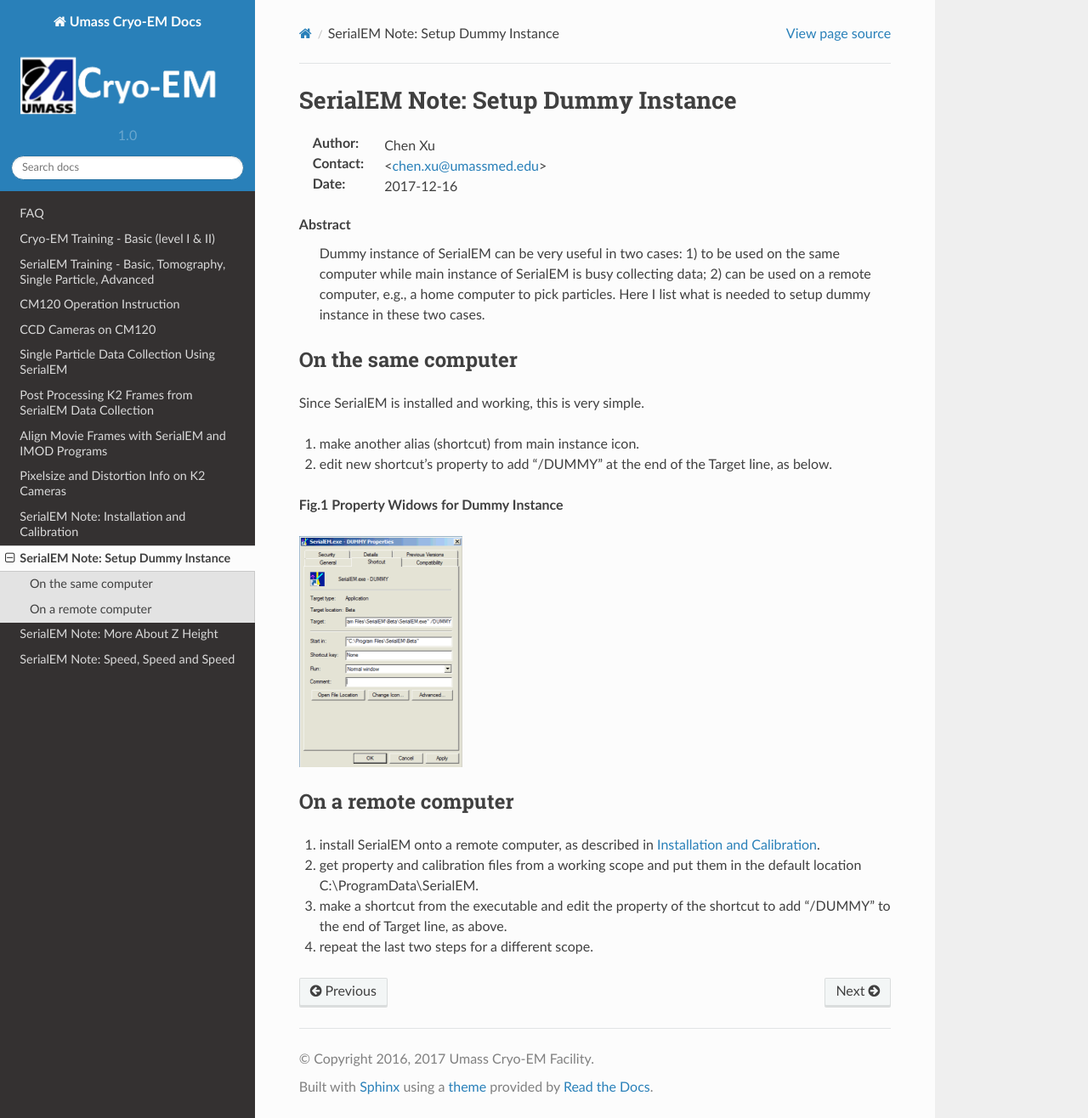
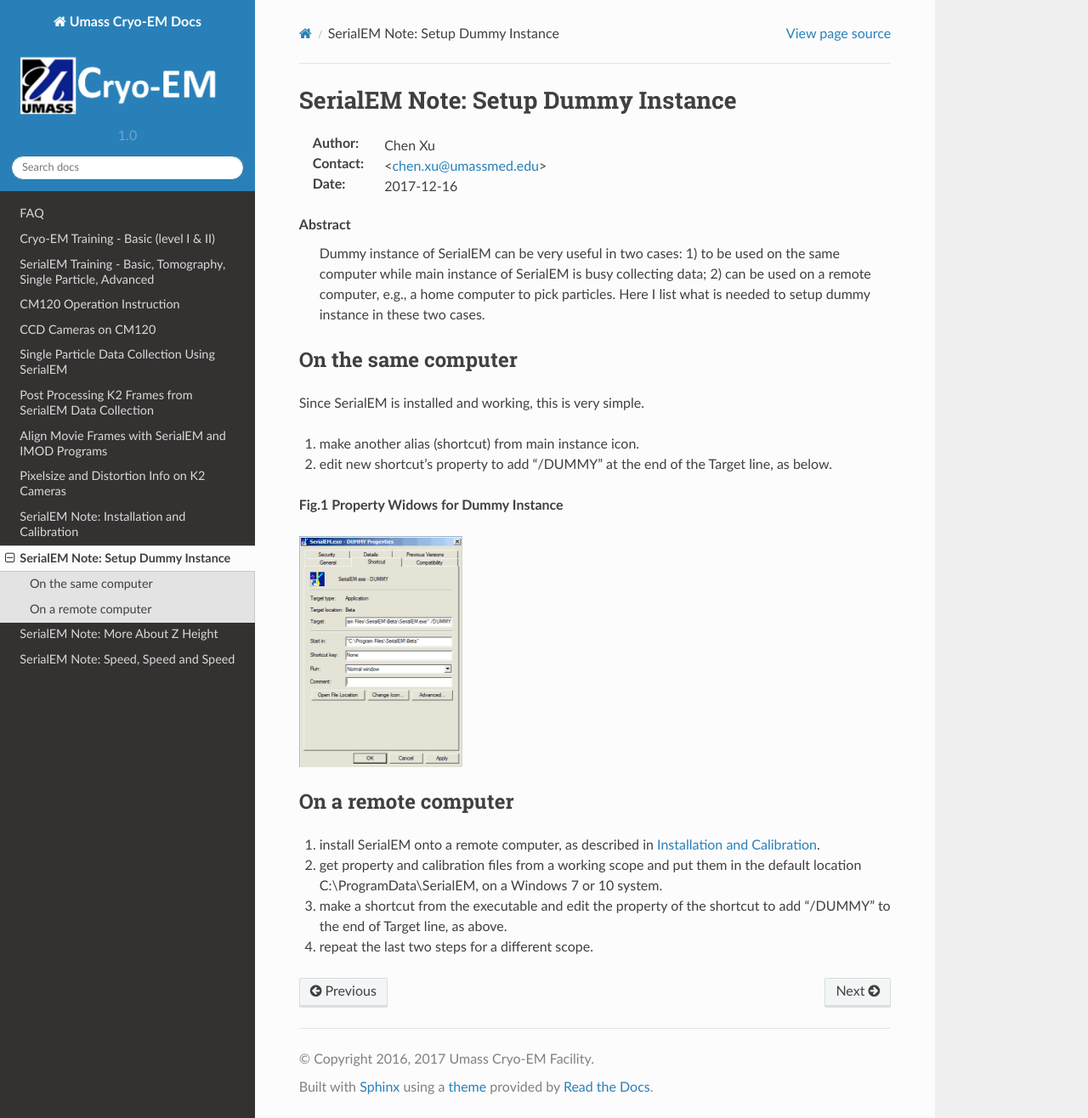
Before and after one commit to xuchen66/sphinx-emdocs, a Sphinx documentation site: the page built from source/serialEM-note-setup-dummy.rst, in a window 1280 px wide and 1316 px high. Shown: the whole window at 85% size. Built offline with Sphinx 7.4.7 and the Read the Docs theme 2.0.0, drawn with Linux system fonts in a browser that asks for light colours; pages that are not in the unit, such as notebooks, are missing from menus.

Commit message:
Update serialEM-note-setup-dummy.rst

```diff
--- a/source/serialEM-note-setup-dummy.rst
+++ b/source/serialEM-note-setup-dummy.rst
@@ -40,6 +40,6 @@
 --------------------
 
 1. install SerialEM onto a remote computer, as described in `Installation and Calibration <http://sphinx-emdocs.readthedocs.io/en/latest/serialEM-note-install-and-calib.html>`_.
-#. get property and calibration files from a working scope and put them in the default location C:\\ProgramData\\SerialEM.
+#. get property and calibration files from a working scope and put them in the default location C:\\ProgramData\\SerialEM, on a Windows 7 or 10 system.
 #. make a shortcut from the executable and edit the property of the shortcut to add "/DUMMY" to the end of Target line, as above.
 #. repeat the last two steps for a different scope.
```
